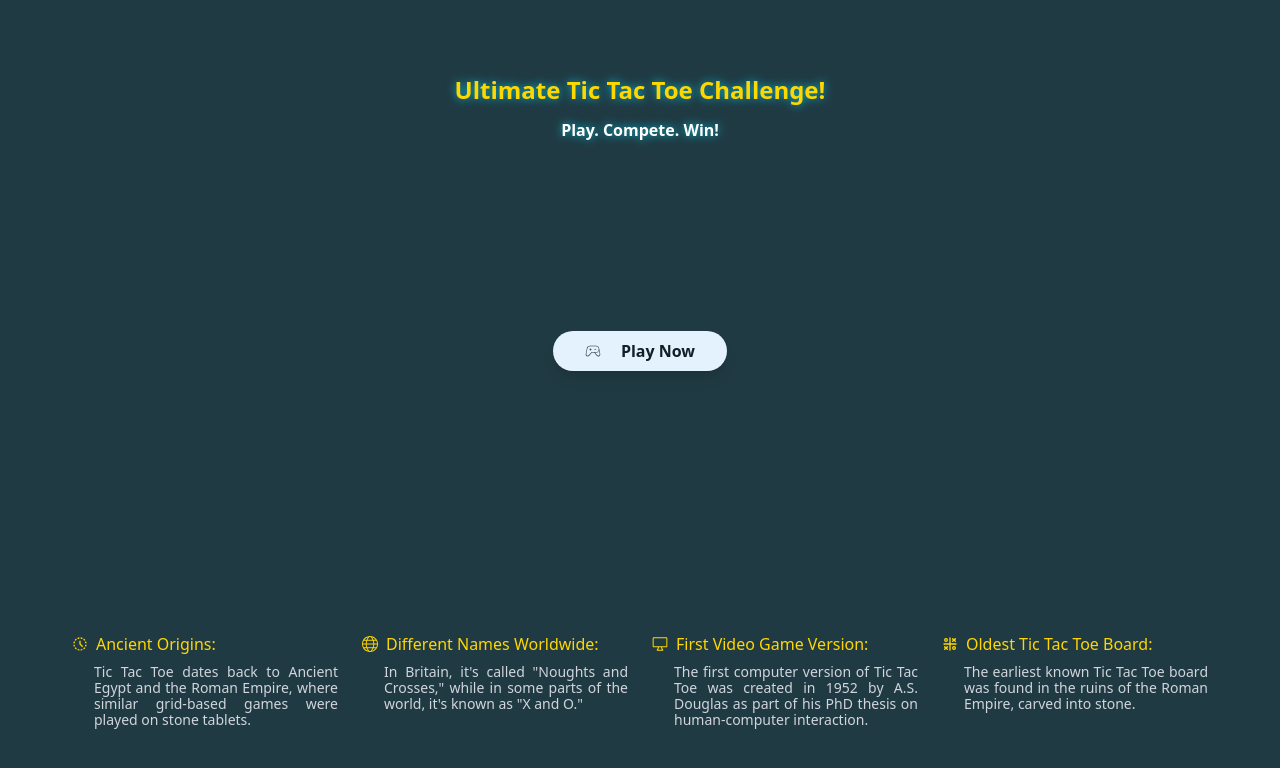
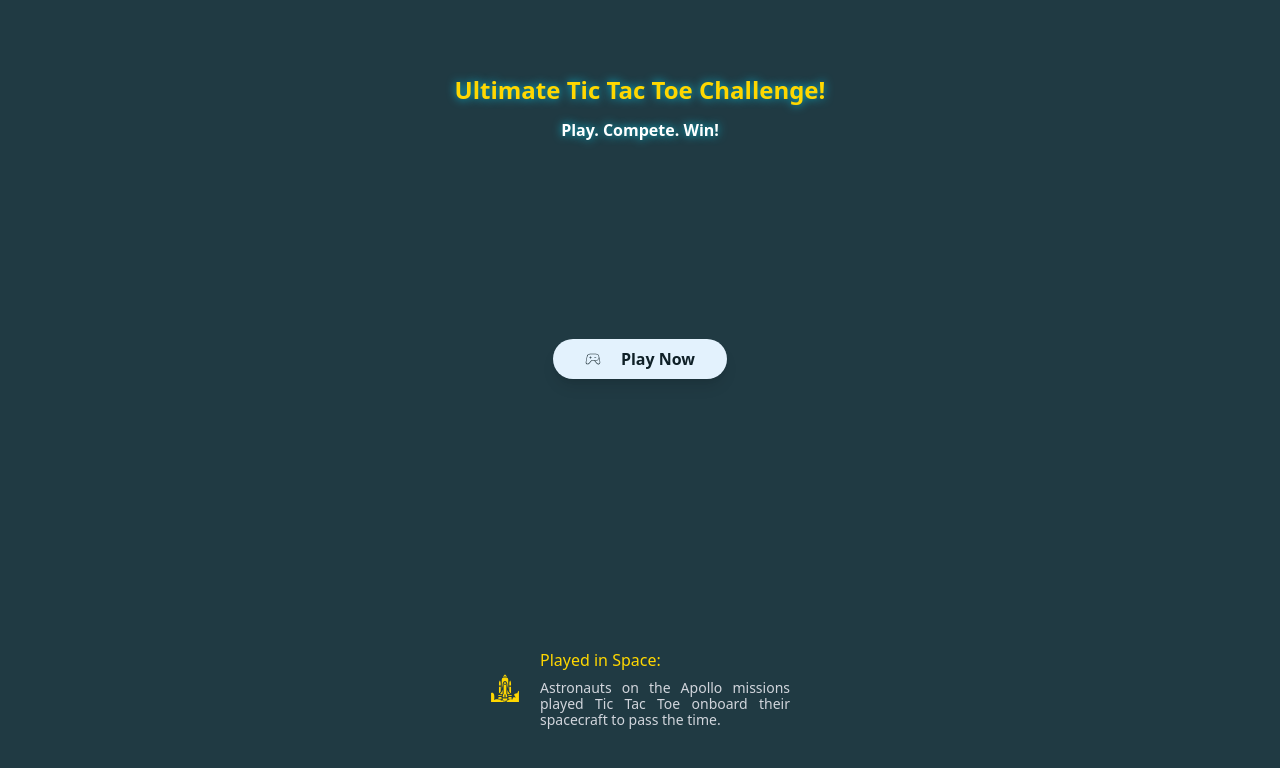
Before and after one commit to MdZakirHossainBhuiyan/tic-tac-toe-game, a React (Vite) app: page / in a window 1280 px wide. Shown: the top 768 px of the page. Built offline with nearby package versions, Linux system fonts and the light colour scheme.

Commit message:
addedd random info display function

```diff
--- /dev/null
+++ b/src/Components/DisplayRandomInfo.jsx
@@ -0,0 +1,41 @@
+import React, { useEffect, useState } from "react";
+import { infoData } from "../utils/InfoData";
+
+const DisplayRandomInfo = () => {
+  const [selectedIndex, setSelectedIndex] = useState(
+    Math.floor(Math.random() * infoData?.length)
+  );
+
+  useEffect(() => {
+    const interval = setInterval(() => {
+      setSelectedIndex(Math.floor(Math.random() * infoData?.length));
+    }, 60000);
+
+    return () => clearInterval(interval);
+  }, []);
+
+  const selectedData = infoData[selectedIndex];
+
+  return (
+    <div className="w-full flex items-center justify-between gap-[100px] mt-[72px]">
+      <div className="w-full flex items-center justify-center">
+        <div className="w-[300px] flex items-center gap-[20px]">
+          <div className="text-[#FFD700]">
+            {selectedData && <selectedData.icon className="text-[30px]" />}
+          </div>
+          <div>
+            <h3 className="text-[#FFD700]">
+              {selectedData?.title}
+              {selectedData?.title && ":"}
+            </h3>
+            <p className="text-gray-300 text-[14px] mt-[8px] leading-4 text-justify">
+              {selectedData?.info}
+            </p>
+          </div>
+        </div>
+      </div>
+    </div>
+  );
+};
+
+export default DisplayRandomInfo;
--- a/src/Components/Home.jsx
+++ b/src/Components/Home.jsx
@@ -1,9 +1,6 @@
 import React from "react";
-import { GoDeviceDesktop } from "react-icons/go";
-import { MdOutlineHistoryToggleOff } from "react-icons/md";
 import { PiGameControllerThin } from "react-icons/pi";
-import { TbTicTac } from "react-icons/tb";
-import { TfiWorld } from "react-icons/tfi";
+import DisplayRandomInfo from "./DisplayRandomInfo";
 
 const Home = ({ handleStartGame }) => {
   return (
@@ -37,53 +34,7 @@ const Home = ({ handleStartGame }) => {
         </button>
       </div>
 
-      <div className="w-full flex items-center justify-between gap-[100px] mt-[72px]">
-        <div className="w-full grid grid-cols-4 gap-[24px]">
-          <div className="">
-            <div className="flex items-center gap-[8px] text-[#FFD700]">
-              <MdOutlineHistoryToggleOff />
-              <span className="">Ancient Origins:</span>
-            </div>
-            <p className="text-gray-300 text-[14px] pl-[22px] mt-[8px] leading-4 text-justify">
-              Tic Tac Toe dates back to Ancient Egypt and the Roman Empire,
-              where similar grid-based games were played on stone tablets.
-            </p>
-          </div>
-
-          <div className="">
-            <div className="flex items-center gap-[8px] text-[#FFD700]">
-              <TfiWorld />
-              <span className="">Different Names Worldwide:</span>
-            </div>
-            <p className="text-gray-300 text-[14px] pl-[22px] mt-[8px] leading-4 text-justify">
-              In Britain, it's called "Noughts and Crosses," while in some parts
-              of the world, it's known as "X and O."
-            </p>
-          </div>
-          <div className="">
-            <div className="flex items-center gap-[8px] text-[#FFD700]">
-              {/* <PiGameControllerThin /> */}
-              <GoDeviceDesktop />
-              <span className="">First Video Game Version:</span>
-            </div>
-            <p className="text-gray-300 text-[14px] pl-[22px] mt-[8px] leading-4 text-justify">
-              The first computer version of Tic Tac Toe was created in 1952 by
-              A.S. Douglas as part of his PhD thesis on human-computer
-              interaction.
-            </p>
-          </div>
-          <div className="">
-            <div className="flex items-center gap-[8px] text-[#FFD700]">
-              <TbTicTac />
-              <span className="">Oldest Tic Tac Toe Board:</span>
-            </div>
-            <p className="text-gray-300 text-[14px] pl-[22px] mt-[8px] leading-4 text-justify">
-              The earliest known Tic Tac Toe board was found in the ruins of the
-              Roman Empire, carved into stone.
-            </p>
-          </div>
-        </div>
-      </div>
+      <DisplayRandomInfo />
     </div>
   );
 };
--- /dev/null
+++ b/src/utils/infoData.js
@@ -0,0 +1,65 @@
+import { CiTrophy } from "react-icons/ci";
+import { FaRunning } from "react-icons/fa";
+import { GiSpaceShuttle } from "react-icons/gi";
+import { GoDeviceDesktop } from "react-icons/go";
+import { MdModelTraining, MdOutlineHistoryToggleOff } from "react-icons/md";
+import { PiMathOperationsBold } from "react-icons/pi";
+import { TbTicTac } from "react-icons/tb";
+import { TfiWorld } from "react-icons/tfi";
+
+export const infoData = [
+  {
+    id: 1,
+    title: "Ancient Origins",
+    info: "Tic Tac Toe dates back to Ancient Egypt and the Roman Empire, where similar grid-based games were played on stone tablets.",
+    icon: MdOutlineHistoryToggleOff,
+  },
+  {
+    id: 2,
+    title: "Different Names Worldwide",
+    info: "In Britain, it's called 'Noughts and Crosses,' while in some parts of the world, it's known as 'X and O.'",
+    icon: TfiWorld,
+  },
+  {
+    id: 3,
+    title: "First Video Game Version",
+    info: "The first computer version of Tic Tac Toe was created in 1952 by A.S. Douglas as part of his PhD thesis on human-computer interaction.",
+    icon: GoDeviceDesktop,
+  },
+  {
+    id: 4,
+    title: "Oldest Tic Tac Toe Board",
+    info: "The earliest known Tic Tac Toe board was found in the ruins of the Roman Empire, carved into stone.",
+    icon: TbTicTac,
+  },
+  {
+    id: 5,
+    title: "Unbeatable AI",
+    info: "If both players play perfectly, the game always ends in a draw. That’s why AI bots can be almost impossible to beat!",
+    icon: CiTrophy,
+  },
+  {
+    id: 6,
+    title: "Quickest Win Possible",
+    info: "The fastest possible win happens in five moves if the opponent makes mistakes.",
+    icon: FaRunning,
+  },
+  {
+    id: 7,
+    title: "Mathematical Possibilities",
+    info: "There are 255,168 possible Tic Tac Toe games, but only 138 winning strategies.",
+    icon: PiMathOperationsBold,
+  },
+  {
+    id: 8,
+    title: "Used to Train AI",
+    info: "Tic Tac Toe is often used in AI and machine learning studies because of its simple yet strategic gameplay.",
+    icon: MdModelTraining,
+  },
+  {
+    id: 9,
+    title: "Played in Space",
+    info: "Astronauts on the Apollo missions played Tic Tac Toe onboard their spacecraft to pass the time.",
+    icon: GiSpaceShuttle,
+  },
+];
```
